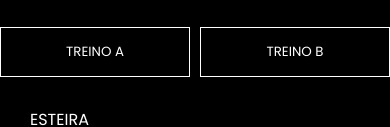
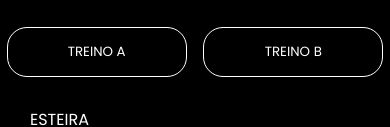
Before and after one commit to devcleyton/treinoAcademia, a plain HTML site: page index.html in a window 390 px wide. Shown: the part 233-360 px from the top of the page. Drawn offline with Linux system fonts and the light colour scheme.

Commit message:
style buttons

```diff
--- a/style.css
+++ b/style.css
@@ -60,8 +60,9 @@
     }
 
     .buttons button {
-        width: 200px;
+        width: 180px;
         height: 50px;
+        border-radius: 20px;
         background-color: transparent;
         border: 1px solid white;
     }
```
